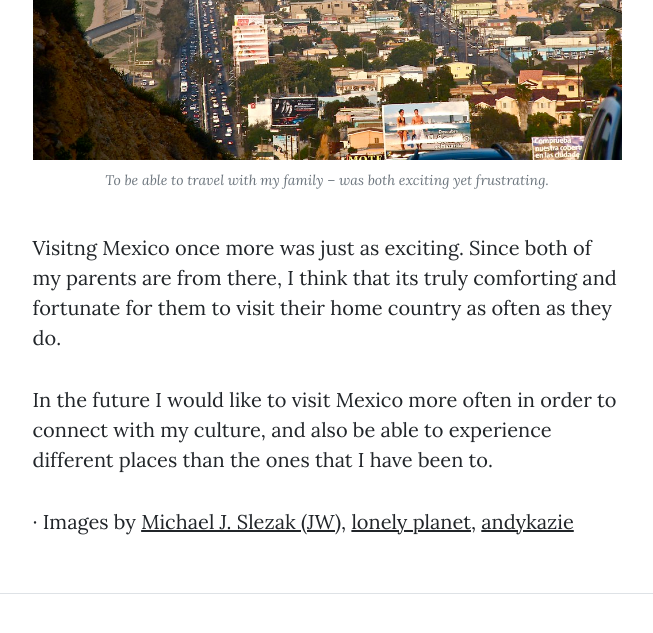
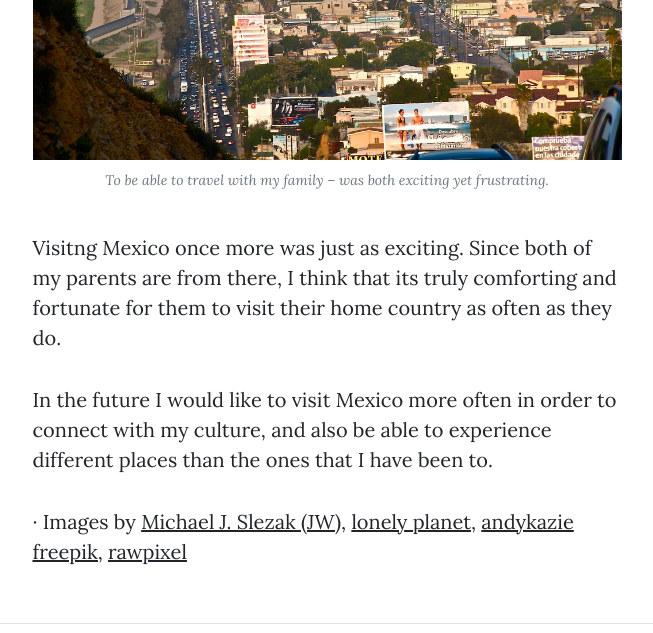
Before and after one commit to elilsan/elilsan.github.io, a plain HTML site: page post.html in a window 1280 px wide. Shown: the part 1690-2323 px from the top of the page, without its empty margins (313-966 px from the left). Drawn offline with nearby package versions, Linux system fonts and the light colour scheme.

Commit message:
update webpage

```diff
--- a/post.html
+++ b/post.html
@@ -72,6 +72,8 @@
                             <a href="https://www.flickr.com/photos/hotair2112/3433784335">Michael J. Slezak (JW),</a>
                             <a href="https://www.lonelyplanet.com/canada/vancouver">lonely planet,</a>
                             <a href="https://depositphotos.com/photo/scenic-southern-california-landscape-palm-springs-california-242932090.html">andykazie</a>
+                            <a href="https://www.freepik.com/free-photos-vectors/contact-us">freepik,</a>
+                            <a href="https://images.rawpixel.com/image_800/czNmcy1wcml2YXRlL3Jhd3BpeGVsX2ltYWdlcy93ZWJzaXRlX2NvbnRlbnQvbHIvdjY2MC1tb24tMzQtdHJhdmVsYmFkZ2VfMS5qcGc.jpg">rawpixel</a>
                         </p>
                     </div>
                 </div>
```
